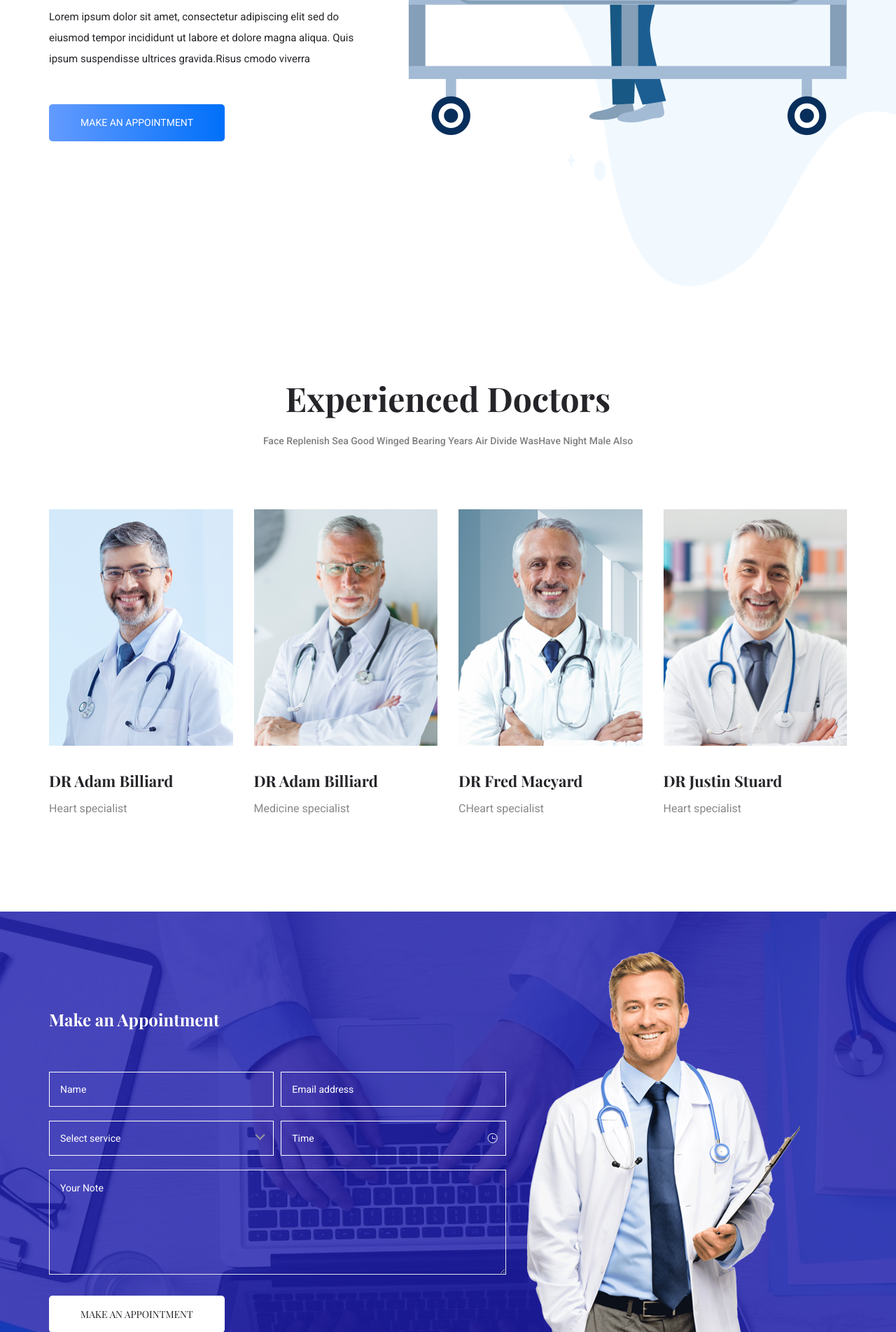
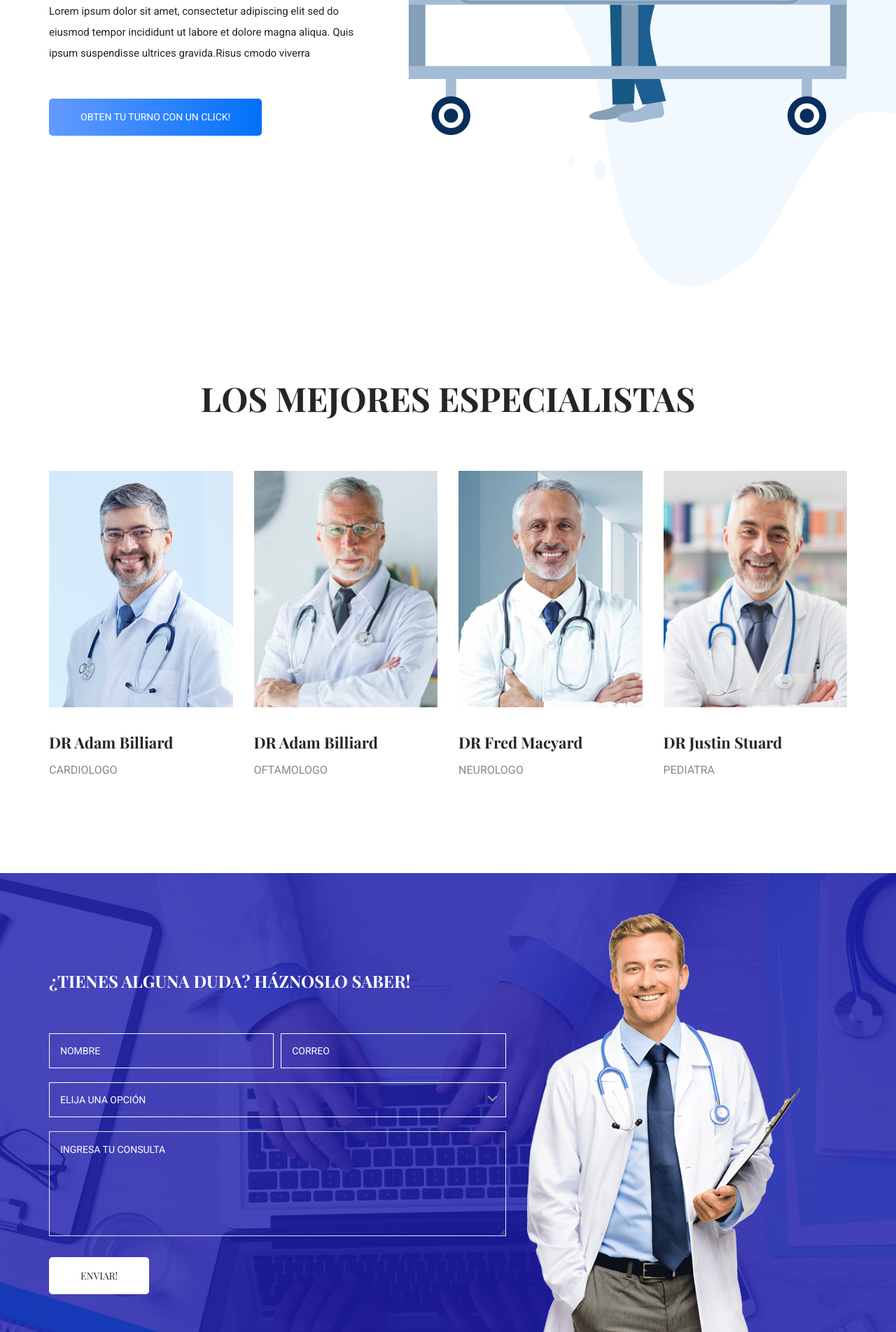
Before and after one commit to marcos006-dev/sistemaTurnos, a PHP site: page /sistTurnos/ in a window 1280 px wide. Shown: the part 526-2430 px from the top of the page at 70% size. Run offline with PHP 8.4, Linux system fonts and the light colour scheme.

Commit message:
modificando pagina de inicio

```diff
--- a/index.php
+++ b/index.php
@@ -91,7 +91,7 @@
                         </li>
                         <?php endif?>
                             <li class="nav-item">
-                              <a class="nav-link" href="../modLogin/logout.php">Cerrar Sesion <b> (<?php echo $_SESSION["nombreUsuario"]; ?>)</b></a>
+                              <a class="nav-link" href="./modLogin/logout.php">Cerrar Sesion <b> (<?php echo $_SESSION["nombreUsuario"]; ?>)</b></a>
                             </li>
 
                   <?php endif?>
@@ -134,14 +134,14 @@
           <div class="col-lg-5 col-xl-5">
             <div class="banner_text">
               <div class="banner_text_iner">
-                <h5>We are here for your care</h5>
-                <h1>Best Care & Better Doctor</h1>
+                <!-- <h5>We are here for your care</h5> -->
+                <h1>TU SALUD ESTA PRIMERO</h1>
                 <p>
                   Lorem ipsum dolor sit amet, consectetur adipiscing elit sed do
                   eiusmod tempor incididunt ut labore et dolore magna aliqua.
                   Quis ipsum suspendisse ultrices gravida.Risus cmodo viverra
                 </p>
-                <a href="#" class="btn_2">Make an appointment</a>
+                <a href="#" class="btn_2">Obten tu turno con un click!</a>
               </div>
             </div>
           </div>
@@ -313,11 +313,11 @@
         <div class="row justify-content-center">
           <div class="col-xl-8">
             <div class="section_tittle text-center">
-              <h2>Experienced Doctors</h2>
-              <p>
+              <h2>LOS MEJORES ESPECIALISTAS</h2>
+              <!-- <p>
                 Face replenish sea good winged bearing years air divide wasHave
                 night male also
-              </p>
+              </p> -->
             </div>
           </div>
         </div>
@@ -346,7 +346,7 @@
               <div class="single_text">
                 <div class="single_blog_text">
                   <h3>DR Adam Billiard</h3>
-                  <p>Heart specialist</p>
+                  <p>CARDIOLOGO</p>
                 </div>
               </div>
             </div>
@@ -375,7 +375,7 @@
               <div class="single_text">
                 <div class="single_blog_text">
                   <h3>DR Adam Billiard</h3>
-                  <p>Medicine specialist</p>
+                  <p>OFTAMOLOGO</p>
                 </div>
               </div>
             </div>
@@ -404,7 +404,7 @@
               <div class="single_text">
                 <div class="single_blog_text">
                   <h3>DR Fred Macyard</h3>
-                  <p>CHeart specialist</p>
+                  <p>NEUROLOGO</p>
                 </div>
               </div>
             </div>
@@ -433,7 +433,7 @@
               <div class="single_text">
                 <div class="single_blog_text">
                   <h3>DR Justin Stuard</h3>
-                  <p>Heart specialist</p>
+                  <p>PEDIATRA</p>
                 </div>
               </div>
             </div>
@@ -450,14 +450,14 @@
           <div class="col-lg-7">
             <div class="regervation_part_iner">
               <form>
-                <h2>Make an Appointment</h2>
+                <h2>¿TIENES ALGUNA DUDA? HÁZNOSLO SABER!</h2>
                 <div class="form-row">
                   <div class="form-group col-md-6">
                     <input
                       type="email"
                       class="form-control"
                       id="inputEmail4"
-                      placeholder="Name"
+                      placeholder="NOMBRE"
                     />
                   </div>
                   <div class="form-group col-md-6">
@@ -465,10 +465,10 @@
                       type="password"
                       class="form-control"
                       id="inputPassword4"
-                      placeholder="Email address"
+                      placeholder="CORREO"
                     />
                   </div>
-                  <div class="form-group col-md-6">
+                  <!-- <div class="form-group col-md-6">
                     <select class="form-control" id="Select">
                       <option value="1" selected>Select service</option>
                       <option value="2">Name of service</option>
@@ -476,18 +476,13 @@
                       <option value="4">Name of service</option>
                       <option value="5">Name of service</option>
                     </select>
-                  </div>
-                  <div class="form-group time_icon col-md-6">
+                  </div> -->
+                  <div class="form-group col-md-12">
                     <select class="form-control" id="Select2">
-                      <option value="" selected>Time</option>
-                      <option value="1">8 AM TO 10AM</option>
-                      <option value="1">10 AM TO 12PM</option>
-                      <option value="1">12PM TO 2PM</option>
-                      <option value="1">2PM TO 4PM</option>
-                      <option value="1">4PM TO 6PM</option>
-                      <option value="1">6PM TO 8PM</option>
-                      <option value="1">4PM TO 10PM</option>
-                      <option value="1">10PM TO 12PM</option>
+                      <option value="" selected>ELIJA UNA OPCIÓN</option>
+                      <option value="1">COMENTARIO</option>
+                      <option value="1">DUDA</option>
+                      <option value="1">QUEJA</option>
                     </select>
                   </div>
                   <div class="form-group col-md-12">
@@ -495,12 +490,12 @@
                       class="form-control"
                       id="Textarea"
                       rows="4"
-                      placeholder="Your Note "
+                      placeholder="INGRESA TU CONSULTA"
                     ></textarea>
                   </div>
                 </div>
                 <div class="regerv_btn">
-                  <a href="#" class="btn_2">Make an Appointment</a>
+                  <a href="#" class="btn_2">ENVIAR!</a>
                 </div>
               </form>
             </div>
@@ -650,9 +645,8 @@
               <script>
                 document.write(new Date().getFullYear());
               </script>
-              All rights reserved | This template is made with
-              <i class="ti-heart" aria-hidden="true"></i> by
-              <a href="https://colorlib.com" target="_blank">Colorlib</a>
+              <!-- <i class="ti-heart" aria-hidden="true"></i> by -->
+              <!-- <a href="https://colorlib.com" target="_blank">Colorlib</a> -->
               <!-- Link back to Colorlib can't be removed. Template is licensed under CC BY 3.0. -->
             </p>
             <div
--- a/modDoctores/formAgregDoctor.php
+++ b/modDoctores/formAgregDoctor.php
@@ -13,8 +13,8 @@
 <section class="doctor_part section_padding">
 
  <div class="container">
-    <div class="row">
-      <div class="col-xl-12 col-md-12 col-sm-12 col-xs-12">
+    <div class="row justify-content-center">
+                <div class="col-xl-8 col-md-8 col-sm-8 col-xs-8 ">
             <h1 class="text-center">Cargar Doctor</h1>
 
         <form id="formAgregDoctor" action="#" method="#">
@@ -71,7 +71,7 @@
 
             </div>
         <div class="form-group mt-5">
-            <button type="submit" id="btnGuardarDoctor" class="btn btn-success form-control">Guardar Doctor</button>
+            <button type="submit" id="btnGuardarDoctor" class="btn btn-primary form-control">Guardar Doctor</button>
             <small class="text-danger" id="alertBtn"></small>
         </div>
         <div class="form-group">
--- a/modDoctores/formEditarDoctores.php
+++ b/modDoctores/formEditarDoctores.php
@@ -27,8 +27,8 @@
 <section class="doctor_part section_padding">
 
     <div class="container">
-        <div class="row">
-          <div class="col-xl-12 col-md-12 col-sm-12 col-xs-12">
+        <div class="row justify-content-center">
+                <div class="col-xl-8 col-md-8 col-sm-8 col-xs-8 ">
             <h1 class="text-center">Modificar Doctor: </h1>
             <input type="hidden" name="idDoctor" id="idDoctor" value="<?php echo $rowDoctoresEditar["idDoctor"] ?>">
             <input type="hidden" name="idPersona" id="idPersona" value="<?php echo $rowDoctoresEditar["idPersona"] ?>">
--- a/modUsuarios/editarUsuario.php
+++ b/modUsuarios/editarUsuario.php
@@ -36,8 +36,8 @@
 
         <div class="container">
 
-            <div class="row">
-                <div class="col-xl-12 col-md-12 col-sm-12 col-xs-12">
+            <div class="row justify-content-center">
+                <div class="col-xl-8 col-md-8 col-sm-8 col-xs-8 ">
                     <h1 class="text-center">Editar Usuario</h1>
 
                     <form id="formAgregDoctor" action="./guardarModifUsuarios.php" method="POST">
@@ -142,6 +142,7 @@
                             Usuario</button>
                             <small id="alertBtn"></small>
 
+<input type="button" class=" btn btn-danger form-control mt-4" onClick="location.href='index.php'" value="Cancelar">
                         </div>
                     </form>
                 </div>
```
Also changed, not shown: modUsuarios/formAgregarUsuarios.php (+6 -5 lines).
